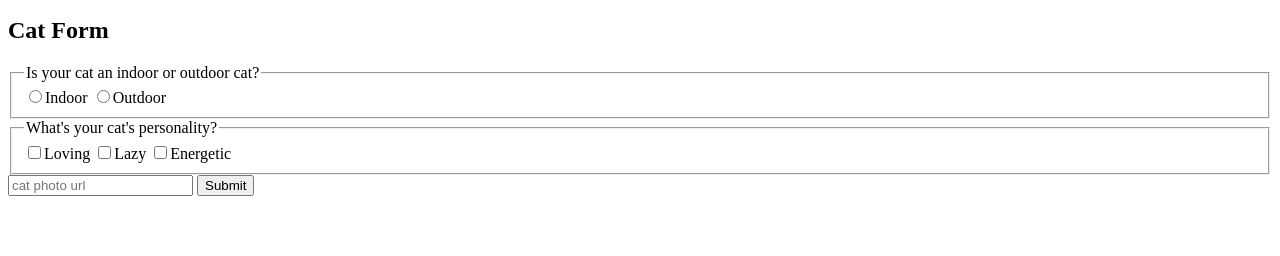
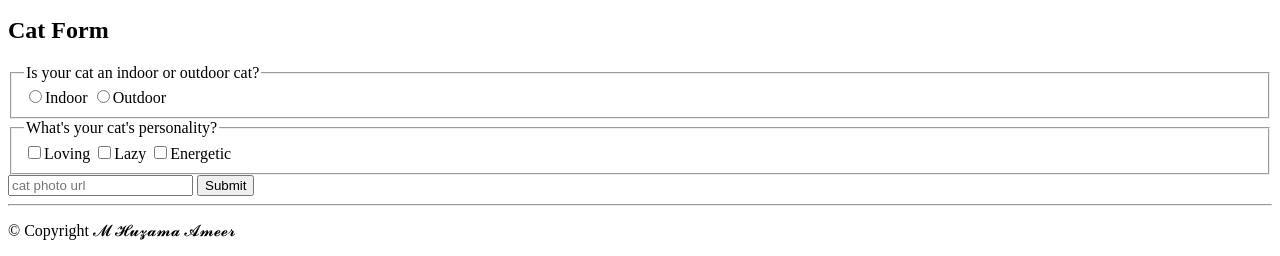
Before and after one commit to Huzama-Ameer/Cat-Photo-App, a plain HTML site: page index.html in a window 1280 px wide. Shown: the part 1437-1693 px from the top of the page. Before the commit the page ends 1641 px from the top, so only its background shows below. Drawn offline with Linux system fonts and the light colour scheme.

Commit message:
Add footer to web

```diff
--- a/index.html
+++ b/index.html
@@ -55,6 +55,10 @@
                 <button type="submit">Submit</button>
             </form>
             </section>
+            <hr>
+            <footer>
+                <p>	&copy; Copyright 𝓜 𝓗𝓾𝔃𝓪𝓶𝓪 𝓐𝓶𝓮𝓮𝓻</p>
+            </footer>
 
         </section>
     </main>
```
